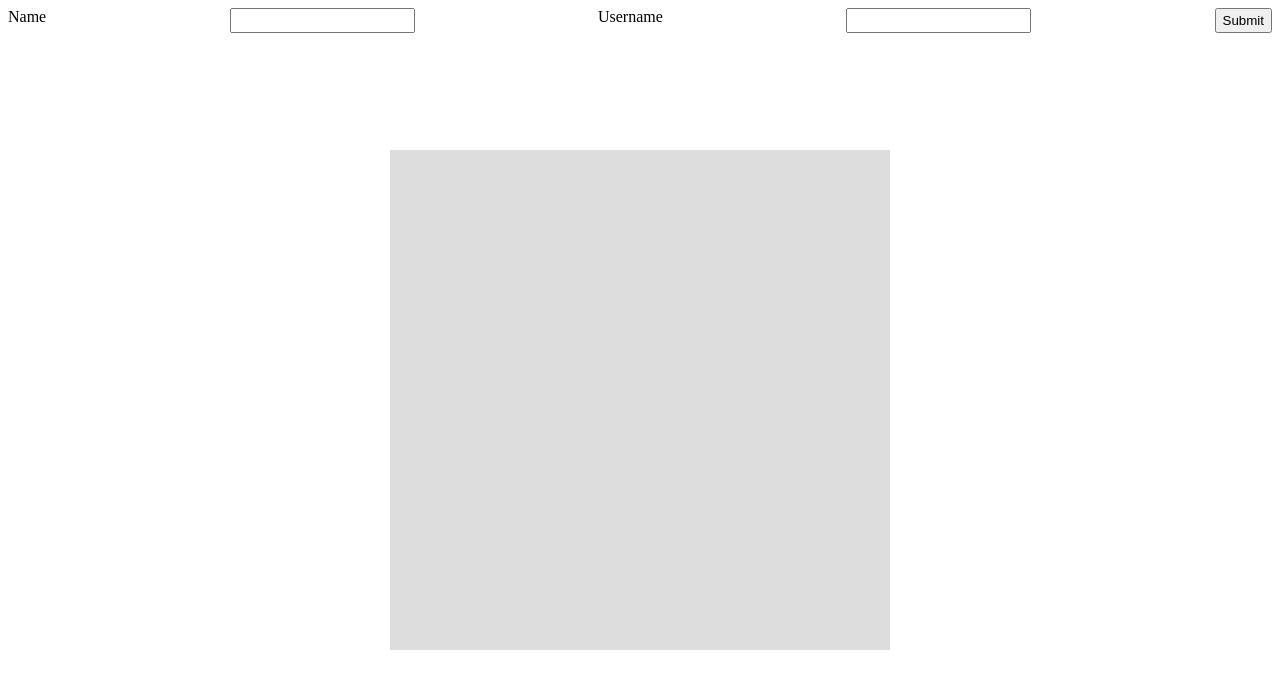
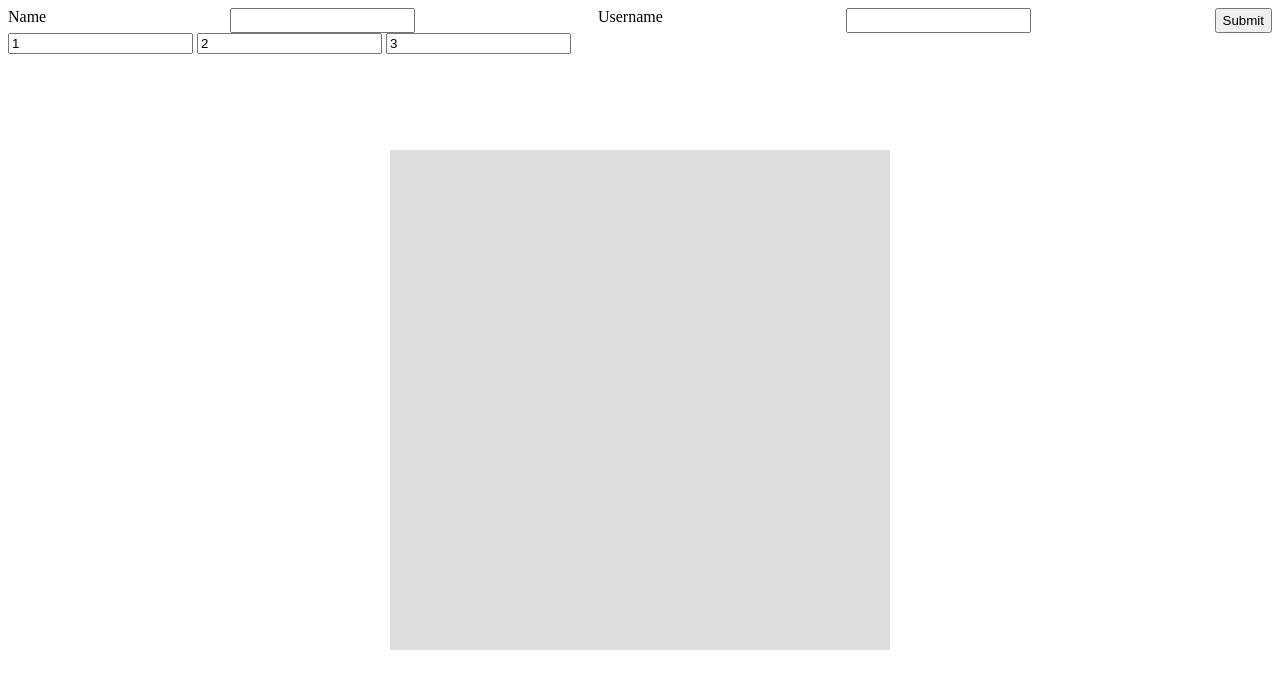
Before and after one commit to jaerod95/research-jay, a plain HTML site: page index.html in a window 1280 px wide. Drawn offline with Linux system fonts and the light colour scheme.

Commit message:
Capture Finished
Still need to figure out how to upload the data.

```diff
--- a/index.html
+++ b/index.html
@@ -7,6 +7,11 @@
 <div id="currentKey" class="currentKey">
 
 </div>
+<form class="" action="index.html" method="post">
+  <input type="text" name="firstOne" value="1">
+  <input type="text" name="SecondOne" value="2">
+  <input type="text" name="thirdOne" value="3">
+</form>
   </body>
  </html>
 <style media="screen">
--- a/keystroke_gatherer.js
+++ b/keystroke_gatherer.js
@@ -1,81 +1,19 @@
 var keystroke_gather = {
-    template: {
-      "id": null,                 //a unique identifier for the data collected ex timestamp-name 8 encoded
-      "startingEventType": null,  //what triggered the program to start recording eg. focusin
-      "endingEventType": null,    //what triggered the program to stop recording eg. focusout
-      "Target": null,             //The name of the person who is giving this info?
-      "keyEvents": [              //The collection of every keystroke gathered
-        {
-          "keyCode": null,
-          "Target": null,
-          "Timestamp": null,
-          "EventType": null
-        }
+  keystrokeCount: 0,  //The keystroke Count of the current Session
+  loginData: {},  //The name and username used during login
+  data: {
+    "Id": null, //a unique identifier for the data collected ex timestamp-name-login base64 encoded
+    "StartingEventType": 'focusin', //what triggered the program to start recording eg. focusin
+    "EndingEventType": 'focusout', //what triggered the program to stop recording eg. focusout
+    "StartTimestamp": null,
+    "EndTimestamp": null,
+    "Target": null, //The name of the person who is giving this info?
+    "KeyEvents": [ //The collection of every keystroke gathered
+      //      "KeyCode": evt.keyCode,
+      //      "Target": evt.target.name,
+      //      "Timestamp": Date.now(),
+      //      "EventType": evt.type
     ]
-    },
-    data: {
-        "id": "d7af3c71-771b-4666-88ee-41f736e84db1",
-        "startingEventType": "focusin",
-        "endingEventType": "focusout",
-        "startTimestamp": 1481187131061,
-        "endTimestamp": 1481187149357,
-        "Target": "given-name",
-        "keyEvents": [{
-            "KeyCode": 65,
-            "Target": "given-name",
-            "Timestamp": 1481187135347,
-            "EventType": "keydown"
-        }, {
-            "KeyCode": 65,
-            "Target": "given-name",
-            "Timestamp": 1481187136048,
-            "EventType": "keyup"
-        }, {
-            "KeyCode": 66,
-            "Target": "given-name",
-            "Timestamp": 1481187136050,
-            "EventType": "keydown"
-        }, {
-            "KeyCode": 66,
-            "Target": "given-name",
-            "Timestamp": 1481187136175,
-            "EventType": "keyup"
-        }, {
-            "KeyCode": 67,
-            "Target": "given-name",
-            "Timestamp": 1481187136548,
-            "EventType": "keydown"
-        }, {
-            "KeyCode": 67,
-            "Target": "given-name",
-            "Timestamp": 1481187137158,
-            "EventType": "keyup"
-        }, {
-            "KeyCode": 68,
-            "Target": "given-name",
-            "Timestamp": 1481187137160,
-            "EventType": "keydown"
-        }, {
-            "KeyCode": 68,
-            "Target": "given-name",
-            "Timestamp": 1481187137298,
-            "EventType": "keyup"
-        }, {
-            "KeyCode": 69,
-            "Target": "given-name",
-            "Timestamp": 1481187137498,
-            "EventType": "keydown"
-        }, {
-            "KeyCode": 69,
-            "Target": "given-name",
-            "Timestamp": 1481187137607,
-            "EventType": "keyup"
-        }, {
-            "KeyCode": 70,
-            "Target": "given-name",
-            "Timestamp": 1481187137788,
-            "EventType": "keydown"
-        }, ]
   },
   init: function() {
     console.log('This is where I will put an intro text to the document')
@@ -84,48 +22,70 @@ var keystroke_gather = {
     loginDiv.style = `width: 100%; height: 25px; display: flex; justify-content: space-between;`;
     loginDiv.innerHTML = `Name<input type="text" name="user" id="keystroke_name">
               Username<input type="text" name="username" id="keystroke_username">
-              <input type="submit" name="keystoke_login" onclick="keystroke_gather.login()">`;
+              <input type="submit" name="keystoke_login" id="keystroke_gather_login_submit" onclick="keystroke_gather.login()">`;
     document.body.prepend(loginDiv);
-        document.getElementById('keystroke_gather_login').onkeydown = function(e){
-          if(e.keyCode == 13) {
-              keystoke_gather.login();
+
+    document.getElementById('keystroke_gather_login').onkeydown = function(e) {
+      if (e.keyCode == 13) {
+        keystroke_gather.login();
       }
     };
   },
   login: function() {
-        console.log('this ran');
+    //Gather data of Name and username;
     var keystroke_login_name = document.getElementById('keystroke_name').value;
     var keystroke_login_username = document.getElementById('keystroke_username').value;
-        var keystroke_login_data = {
+    keystroke_gather.loginData = {
       keystroke_login_name,
       keystroke_login_username
     };
+
+    //Delete Login Bar;
     var elem = document.getElementById('keystroke_gather_login');
     elem.parentNode.removeChild(elem);
-        keystroke_gather.runAnalysis(keystroke_gather.data);
+
+    //create Initial Session;
+    keystroke_gather.createSession();
 
   },
-    runAnalysis: function(jsondata) {
+  createSession: function() {
+    keystroke_gather.data.Id = Date.now() + '-' + btoa(keystroke_gather.loginData.keystroke_login_name) + '-' + btoa(keystroke_gather.loginData.keystroke_login_username);
+
+    keystroke_gather.data.StartTimestamp = Date.now();
+    keystroke_gather.data.target = window.location.href;
+
+    console.log(keystroke_gather);
+    keystroke_gather.runAnalysis();
+  },
+  runAnalysis: function() {
     document.addEventListener('keydown', keystroke_gather.key);
     document.addEventListener('keyup', keystroke_gather.key);
   },
   key: function(evt) {
+    if(keystroke_gather.keystrokeCount >= 2000) {
+      keystroke_gather.keystrokeCount = 0;
+      keystroke_gather.uploadData();
+    }
     //we can get the timestamp from the event or from a date.now() function. Date.now could also be used to measure differences by what time they are typing.
-      console.log(evt);
+    //console.log(evt);
     var showPanel = document.getElementById('currentKey');
     var keystroke_obj = {
-        "keyCode": evt.keyCode,
-        "Target": evt.target.localName,
+      "KeyCode": evt.keyCode,
+      "Target": evt.target.name,
       "Timestamp": Date.now(),
       "EventType": evt.type
     };
-      keystroke_gather.template.keyEvents.push(keystroke_obj)
-      if (evt.type == 'keyup') {
-        showPanel.innerHTML = "";
-      }
+    keystroke_gather.data.KeyEvents.push(keystroke_obj)
+
     if (evt.type == 'keydown') {
+      keystroke_gather.keystrokeCount++;
       showPanel.innerHTML = evt.key;
     }
+  },
+  uploadData: function() {
+    keystroke_gather.data.EndTimestamp = Date.now();
+    console.log(JSON.stringify(keystroke_gather.data.keyEvents));
+    console.log('Insert data Upload Here')
   }
 }
 
```
Lines whose indentation alone changed are shown as unchanged.
